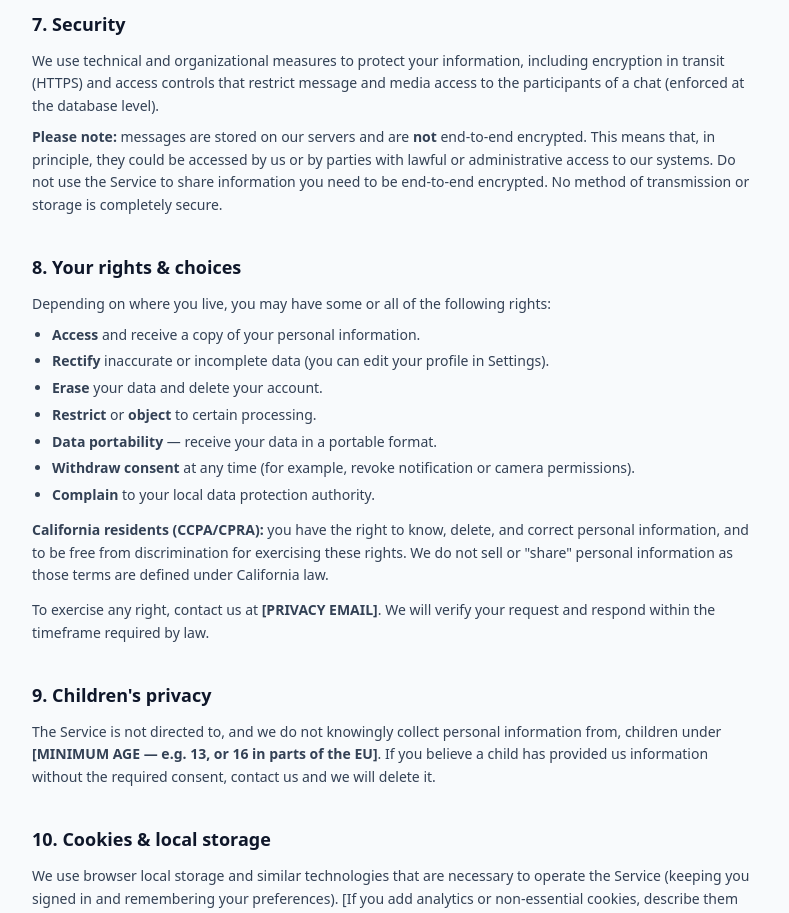
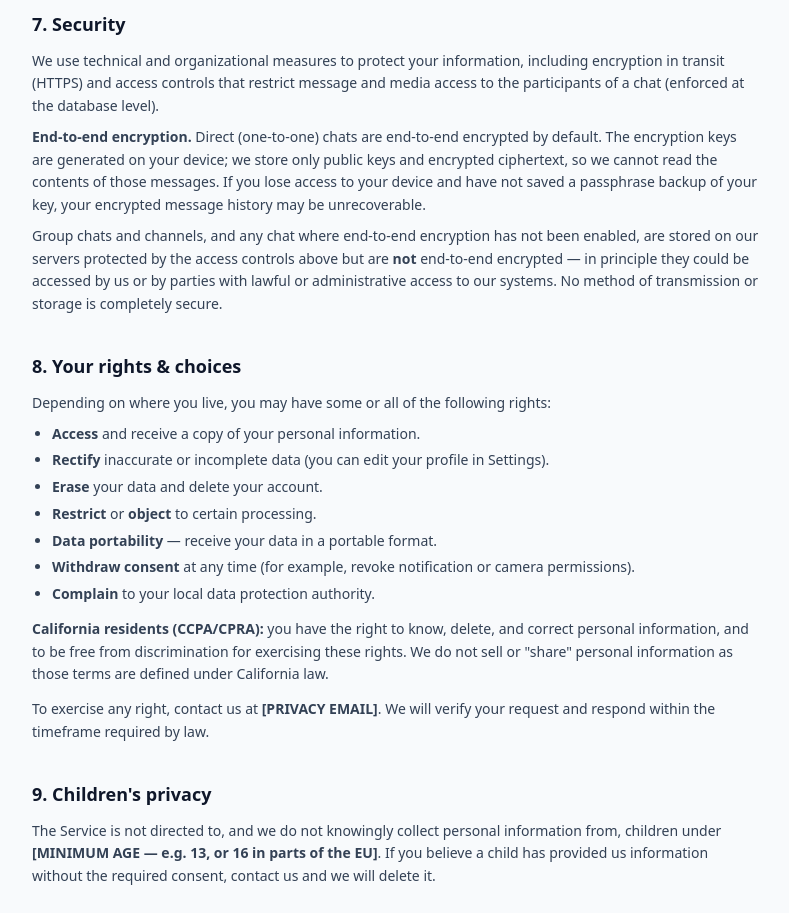
Before and after one commit to renanavisca-ops/mobile-chat-mvp, a Next.js app: page /privacy in a window 1280 px wide. Shown: the part 2200-3113 px from the top of the page, without its empty margins (244-1033 px from the left). Built offline with nearby package versions, Linux system fonts and the light colour scheme; no server answers.

Commit message:
Privacy update

```diff
--- a/src/app/privacy/page.tsx
+++ b/src/app/privacy/page.tsx
@@ -127,11 +127,19 @@ export default function PrivacyPage() {
             database level).
           </p>
           <p className="mt-2">
-            <b>Please note:</b> messages are stored on our servers and are <b>not</b>{' '}
-            end-to-end encrypted. This means that, in principle, they could be accessed
-            by us or by parties with lawful or administrative access to our systems. Do
-            not use the Service to share information you need to be end-to-end encrypted.
-            No method of transmission or storage is completely secure.
+            <b>End-to-end encryption.</b> Direct (one-to-one) chats are end-to-end
+            encrypted by default. The encryption keys are generated on your device; we
+            store only public keys and encrypted ciphertext, so we cannot read the
+            contents of those messages. If you lose access to your device and have not
+            saved a passphrase backup of your key, your encrypted message history may be
+            unrecoverable.
+          </p>
+          <p className="mt-2">
+            Group chats and channels, and any chat where end-to-end encryption has not
+            been enabled, are stored on our servers protected by the access controls
+            above but are <b>not</b> end-to-end encrypted — in principle they could be
+            accessed by us or by parties with lawful or administrative access to our
+            systems. No method of transmission or storage is completely secure.
           </p>
         </section>
 
--- a/src/app/terms/page.tsx
+++ b/src/app/terms/page.tsx
@@ -46,10 +46,11 @@ export default function TermsPage() {
           <h2 className="mb-3 text-lg font-semibold text-slate-100">2. The Service</h2>
           <p>
             Toky Chat is a messaging service that lets you send text, images, video, and
-            voice messages, create one-to-one and group chats, and manage a profile. We
-            may add, change, or remove features at any time. Messages are stored on our
-            servers and are <b>not</b> end-to-end encrypted; see our Privacy Policy for
-            details on how content is handled.
+            voice messages, make voice and video calls, create one-to-one and group
+            chats, and manage a profile. We may add, change, or remove features at any
+            time. Direct chats are end-to-end encrypted by default; group chats and
+            channels may not be. See our Privacy Policy for details on how content is
+            handled.
           </p>
         </section>
 
```
